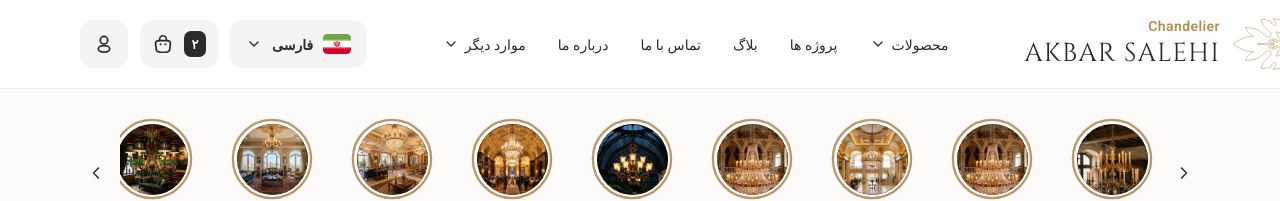
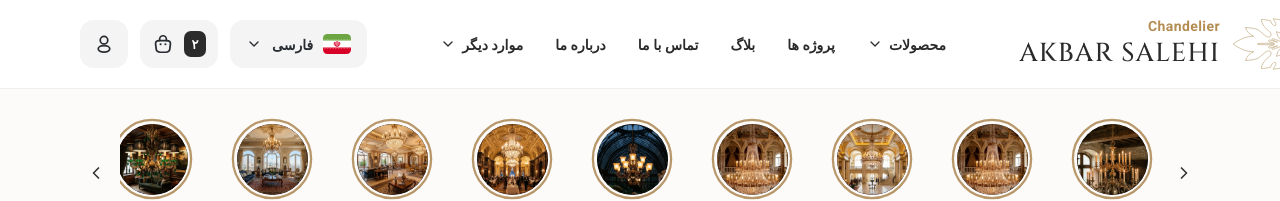
Before and after one commit to alirezaazarakhsh/lusterproject-salehifront, a React (Vite) app: page / in a window 1280 px wide. Shown: the top 201 px of the page. Built offline with nearby package versions, Linux system fonts and the light colour scheme.

Commit message:
update fonte weight

```diff
--- a/src/index.css
+++ b/src/index.css
@@ -12,7 +12,7 @@
   body {
     font-family: 'Yekan Bakh', 'YekanBakh', system-ui, -apple-system, sans-serif;
     background-color: #fcfbf9;
-    color: #2b2b2b;
+    color: #1a1a1a; /* تیره کردن رنگ متن بدنه برای افزایش کنتراست و پررنگ‌تر دیده شدن */
     overflow-x: hidden;
     direction: ltr !important;
   }
@@ -22,6 +22,28 @@
     text-align: right;
     width: 100%;
     min-height: 100vh;
+  }
+
+  /* افزایش وزن تمامی کلاس‌های ضخامت فونت جهت پررنگ، خوانا و ضخیم‌تر دیده شدن یکان بخ */
+  .font-normal {
+    font-weight: 500 !important; /* وزن نرمال را به ۵۰۰ (مدیوم) ارتقا می‌دهیم */
+  }
+
+  .font-medium {
+    font-weight: 600 !important; /* وزن مدیوم را به ۶۰۰ (نیمه‌بولد) ارتقا می‌دهیم */
+  }
+
+  .font-semibold {
+    font-weight: 700 !important; /* وزن نیمه‌بولد را به ۷۰۰ (بولد) ارتقا می‌دهیم */
+  }
+
+  .font-bold {
+    font-weight: 800 !important; /* وزن بولد را به ۸۰۰ (فوق بولد) ارتقا می‌دهیم */
+  }
+
+  .font-extrabold,
+  .font-black {
+    font-weight: 900 !important; /* ضخیم‌ترین حالت‌ها را روی ۹۰۰ (سیاه) قفل می‌کنیم */
   }
 }
 
```
